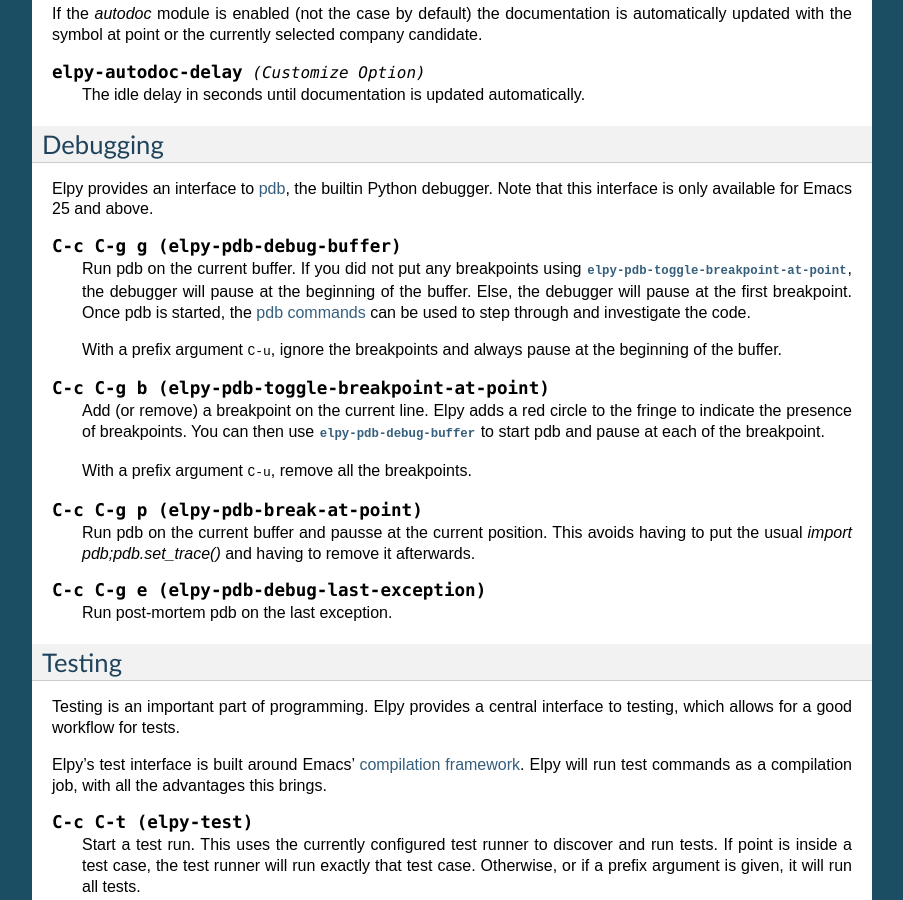
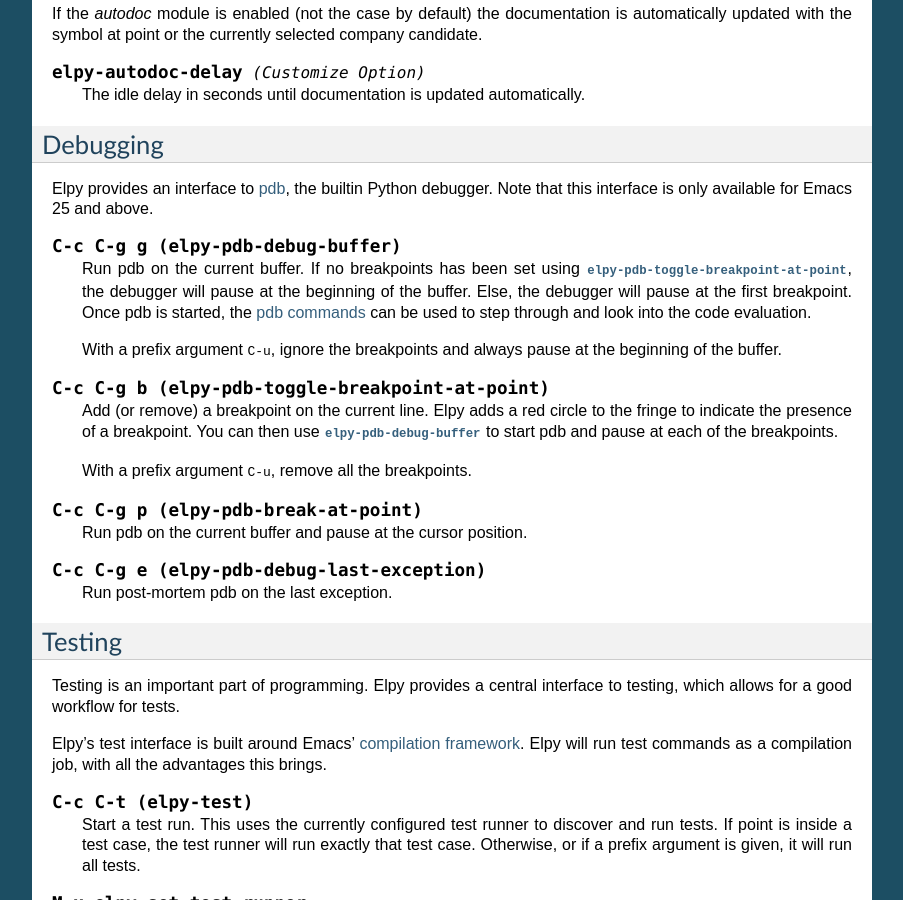
Before and after one commit to jorgenschaefer/elpy, a Sphinx documentation site: the page built from docs/ide.rst, in a window 1280 px wide and 900 px high, scrolled down 7305 px. Shown: the whole window, without its empty margins (198-1101 px from the left). Built offline with Sphinx 7.4.7, drawn with Linux system fonts in a browser that asks for light colours.

Commit message:
Last documentation and code updates

```diff
--- a/docs/ide.rst
+++ b/docs/ide.rst
@@ -564,11 +564,11 @@
 .. command:: elpy-pdb-debug-buffer
    :kbd: C-c C-g g
 
-   Run pdb on the current buffer. If you did not put any breakpoints
-   using :command:`elpy-pdb-toggle-breakpoint-at-point`, the debugger
-   will pause at the beginning of the buffer. Else, the debugger will
-   pause at the first breakpoint. Once pdb is started, the `pdb
-   commands`_ can be used to step through and investigate the code.
+   Run pdb on the current buffer. If no breakpoints has been set using
+   :command:`elpy-pdb-toggle-breakpoint-at-point`, the debugger will
+   pause at the beginning of the buffer. Else, the debugger will pause
+   at the first breakpoint. Once pdb is started, the `pdb commands`_
+   can be used to step through and look into the code evaluation.
 
    With a prefix argument :kbd:`C-u`, ignore the breakpoints and
    always pause at the beginning of the buffer.
@@ -579,18 +579,16 @@
    :kbd: C-c C-g b
 
    Add (or remove) a breakpoint on the current line. Elpy adds a red
-   circle to the fringe to indicate the presence of breakpoints.
-   You can then use :command:`elpy-pdb-debug-buffer` to start pdb and
-   pause at each of the breakpoint.
+   circle to the fringe to indicate the presence of a breakpoint. You
+   can then use :command:`elpy-pdb-debug-buffer` to start pdb and
+   pause at each of the breakpoints.
 
    With a prefix argument :kbd:`C-u`, remove all the breakpoints.
 
 .. command:: elpy-pdb-break-at-point
    :kbd: C-c C-g p
 
-   Run pdb on the current buffer and pausse at the current position.
-   This avoids having to put the usual `import pdb;pdb.set_trace()`
-   and having to remove it afterwards.
+   Run pdb on the current buffer and pause at the cursor position.
 
 .. command:: elpy-pdb-debug-last-exception
    :kbd: C-c C-g e
```
Also changed, not shown: 1 other file.
